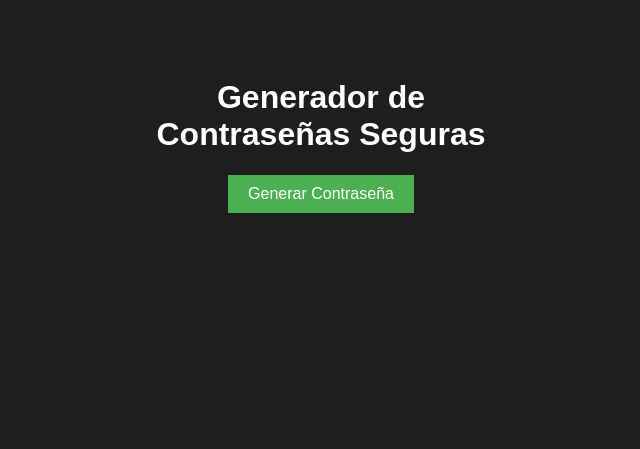
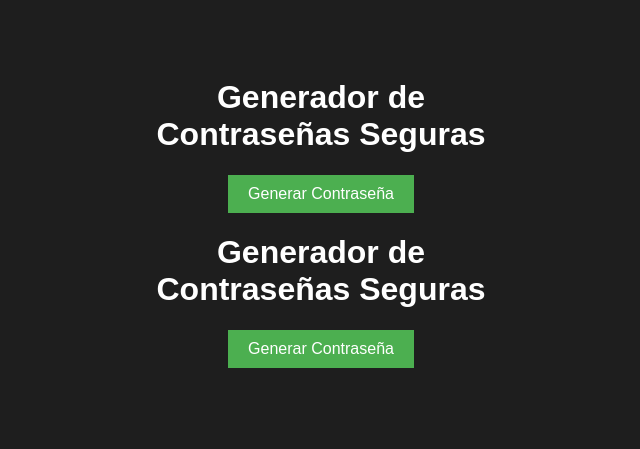
Before and after one commit to ElWawin/Secure, a plain HTML site: page index.html in a window 1280 px wide. Shown: the whole page, without its empty margins (319-959 px from the left). Drawn offline with Linux system fonts and the light colour scheme.

Commit message:
Update index.html

```diff
--- a/index.html
+++ b/index.html
@@ -1,4 +1,19 @@
 <!DOCTYPE html>
+<html lang="es">
+<head>
+  <meta charset="UTF-8" />
+  <meta name="viewport" content="width=device-width, initial-scale=1.0" />
+  <meta name="robots" content="index, follow">
+  <title>Generador de Contraseñas</title>
+  <link rel="stylesheet" href="style.css" />
+</head>
+<body>
+  <div class="container">
+    <h1>Generador de Contraseñas Seguras</h1>
+    <button onclick="generarPassword()">Generar Contraseña</button>
+    <p id="resultado"></p>
+  </div>
+  <!DOCTYPE html>
 <html lang="es">
 <head>
   <meta charset="UTF-8" />
@@ -16,3 +31,7 @@
   <script src="script.js"></script>
 </body>
 </html>
+
+  <script src="script.js"></script>
+</body>
+</html>
```
